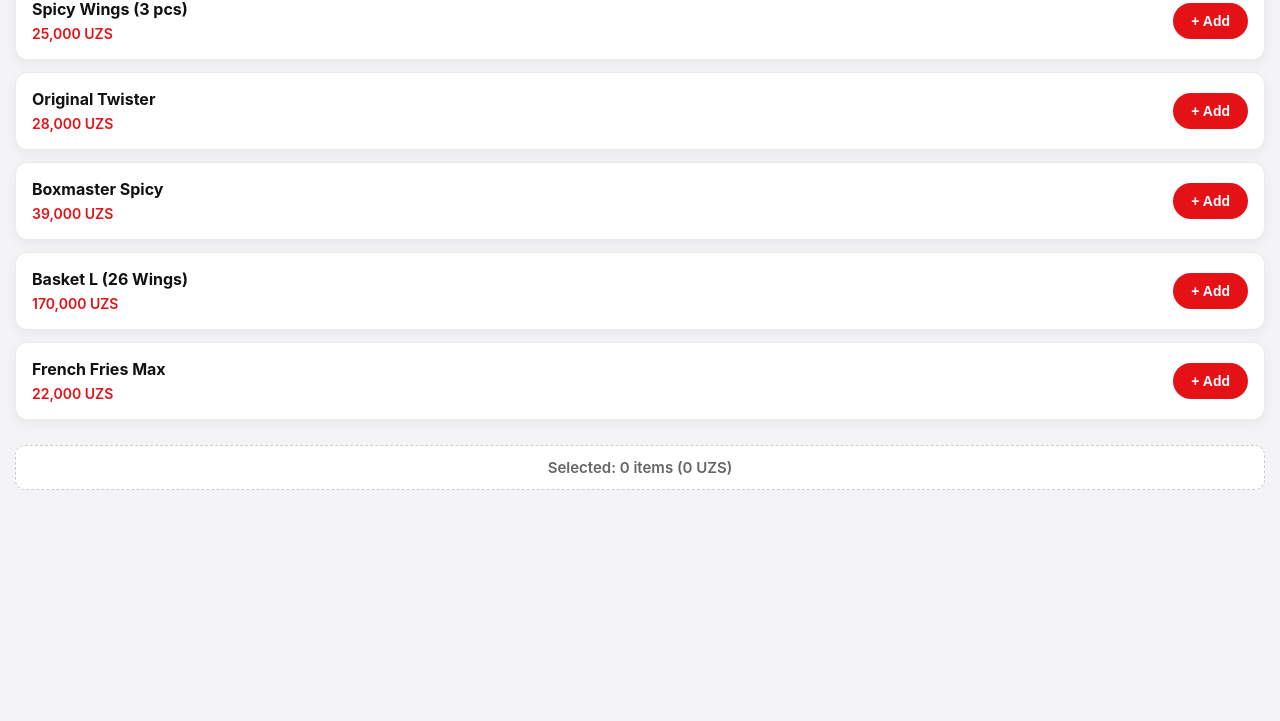
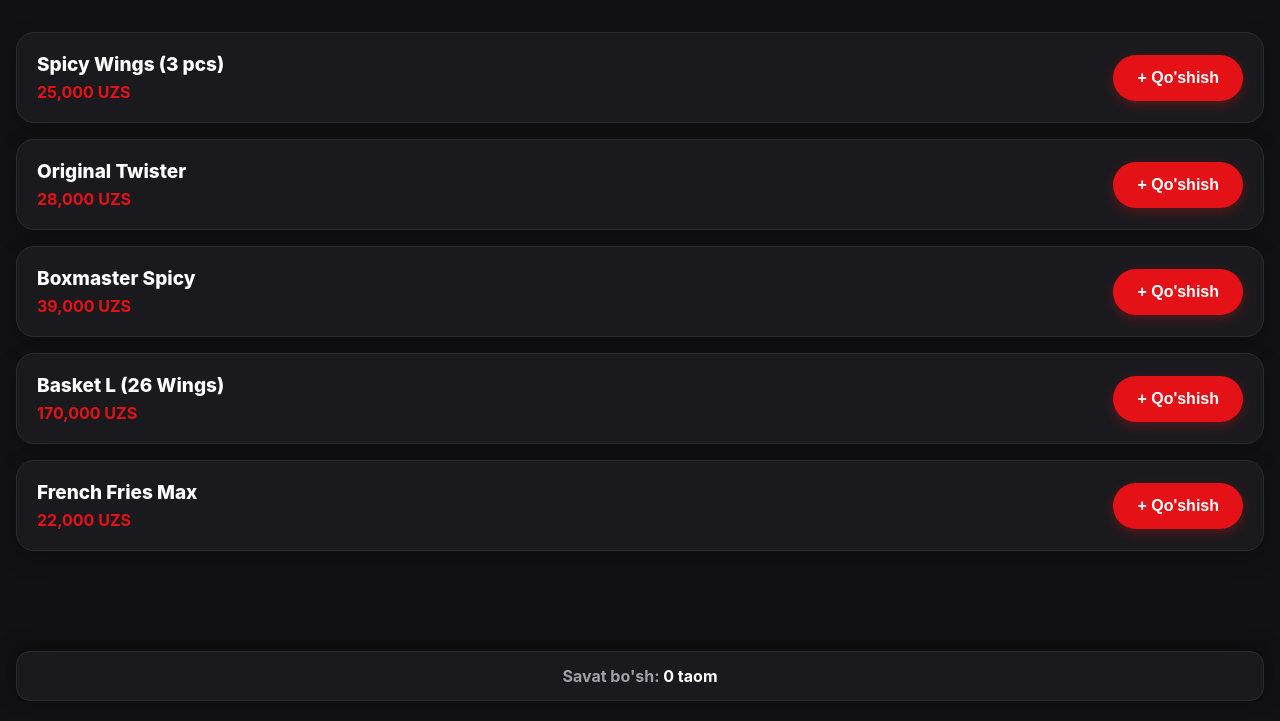
Before and after one commit to gik1315/kfc-gap-webapp, a plain HTML site: page index.html in a window 1280 px wide. Shown: the part 79-800 px from the top of the page. Drawn offline with Linux system fonts and the light colour scheme; a script that the page names is missing.

Commit message:
Update index.html

```diff
--- a/index.html
+++ b/index.html
@@ -5,84 +5,212 @@
     <meta name="viewport" content="width=device-width, initial-scale=1.0">
     <script src="https://telegram.org"></script>
     <style>
-        body { font-family: -apple-system, BlinkMacSystemFont, "Segoe UI", Roboto, Helvetica, Arial, sans-serif; background: #f4f4f6; margin: 0; padding: 15px; color: #222; }
-        .header { text-align: center; color: #e41216; font-size: 22px; font-weight: 800; margin-bottom: 20px; text-transform: uppercase; letter-spacing: 1px; }
-        .menu-item { background: #fff; padding: 16px; border-radius: 12px; margin-bottom: 12px; display: flex; justify-content: space-between; align-items: center; box-shadow: 0 4px 12px rgba(0,0,0,0.05); border: 1px solid #eaeaea; }
-        .item-info div { font-size: 16px; font-weight: 700; color: #111; margin-bottom: 4px; }
-        .item-info small { font-size: 14px; font-weight: 600; color: #e41216; }
-        .btn { background: #e41216; color: #fff; border: none; padding: 10px 18px; border-radius: 20px; font-size: 14px; font-weight: 700; cursor: pointer; transition: background 0.2s; }
-        .btn:active { background: #b30e11; }
-        .status { margin-top: 25px; text-align: center; font-size: 15px; font-weight: 600; color: #666; background: #fff; padding: 12px; border-radius: 10px; border: 1px dashed #ccc; }
+        :root {
+            --bg-color: #111113;
+            --card-bg: #1a1a1e;
+            --text-main: #ffffff;
+            --text-muted: #a0a0ab;
+            --kfc-red: #e41216;
+            --kfc-red-hover: #b30e11;
+        }
+
+        body {
+            font-family: -apple-system, BlinkMacSystemFont, "Segoe UI", Roboto, sans-serif;
+            background: var(--bg-color);
+            margin: 0;
+            padding: 16px;
+            color: var(--text-main);
+            -webkit-user-select: none;
+            user-select: none;
+        }
+
+        .brand-header {
+            text-align: center;
+            padding: 20px 0;
+            margin-bottom: 24px;
+        }
+
+        .brand-header h1 {
+            font-size: 26px;
+            font-weight: 900;
+            margin: 0;
+            color: var(--text-main);
+            text-transform: uppercase;
+            letter-spacing: 1.5px;
+        }
+
+        .brand-header span {
+            color: var(--kfc-red);
+        }
+
+        .menu-container {
+            display: flex;
+            flex-direction: column;
+            gap: 16px;
+            margin-bottom: 100px;
+        }
+
+        /* Enriched Visual Hierarchy & Giant Tap Targets */
+        .menu-card {
+            background: var(--card-bg);
+            padding: 20px;
+            border-radius: 18px;
+            display: flex;
+            justify-content: space-between;
+            align-items: center;
+            box-shadow: 0 8px 24px rgba(0,0,0,0.2);
+            border: 1px solid #2a2a30;
+            transition: transform 0.1s ease;
+        }
+
+        .menu-card:active {
+            transform: scale(0.98);
+        }
+
+        .item-details {
+            display: flex;
+            flex-direction: column;
+            gap: 6px;
+        }
+
+        .item-title {
+            font-size: 19px;
+            font-weight: 800;
+            color: var(--text-main);
+        }
+
+        .item-price {
+            font-size: 16px;
+            font-weight: 700;
+            color: var(--kfc-red);
+        }
+
+        .add-button {
+            background: var(--kfc-red);
+            color: #fff;
+            border: none;
+            padding: 14px 24px;
+            border-radius: 30px;
+            font-size: 16px;
+            font-weight: 800;
+            cursor: pointer;
+            box-shadow: 0 4px 12px rgba(228, 18, 22, 0.3);
+        }
+
+        .add-button:active {
+            background: var(--kfc-red-hover);
+        }
+
+        /* Fixed Elegant Bottom Status Bar */
+        .sticky-status {
+            position: fixed;
+            bottom: 0;
+            left: 0;
+            right: 0;
+            background: linear-gradient(to top, #111113 80%, rgba(17,17,19,0));
+            padding: 20px 16px;
+            text-align: center;
+        }
+
+        .status-pill {
+            background: var(--card-bg);
+            border: 1px solid #2a2a30;
+            padding: 14px;
+            border-radius: 14px;
+            font-size: 16px;
+            font-weight: 700;
+            color: var(--text-muted);
+            box-shadow: 0 -4px 20px rgba(0,0,0,0.4);
+        }
+
+        .status-pill strong {
+            color: var(--text-main);
+        }
     </style>
 </head>
 <body>
-    <div class="header">KFC Gap Menu</div>
 
-    <div id="menu">
-        <div class="menu-item">
-            <div class="item-info">
-                <div>Spicy Wings (3 pcs)</div>
-                <small>25,000 UZS</small>
+    <div class="brand-header">
+        <h1>KFC <span>GAP</span> MENU</h1>
+    </div>
+
+    <div class="menu-container" id="menu">
+        <!-- Giant, Beautiful Product Cards -->
+        <div class="menu-card">
+            <div class="item-details">
+                <div class="item-title">Spicy Wings (3 pcs)</div>
+                <div class="item-price">25,000 UZS</div>
             </div>
-            <button class="btn" onclick="addItem('Spicy Wings (3 pcs)', 25000)">+ Add</button>
+            <button class="add-button" onclick="registerItem('Spicy Wings (3 pcs)', 25000)">+ Qo'shish</button>
         </div>
-        <div class="menu-item">
-            <div class="item-info">
-                <div>Original Twister</div>
-                <small>28,000 UZS</small>
+
+        <div class="menu-card">
+            <div class="item-details">
+                <div class="item-title">Original Twister</div>
+                <div class="item-price">28,000 UZS</div>
             </div>
-            <button class="btn" onclick="addItem('Original Twister', 28000)">+ Add</button>
+            <button class="add-button" onclick="registerItem('Original Twister', 28000)">+ Qo'shish</button>
         </div>
-        <div class="menu-item">
-            <div class="item-info">
-                <div>Boxmaster Spicy</div>
-                <small>39,000 UZS</small>
+
+        <div class="menu-card">
+            <div class="item-details">
+                <div class="item-title">Boxmaster Spicy</div>
+                <div class="item-price">39,000 UZS</div>
             </div>
-            <button class="btn" onclick="addItem('Boxmaster Spicy', 39000)">+ Add</button>
+            <button class="add-button" onclick="registerItem('Boxmaster Spicy', 39000)">+ Qo'shish</button>
         </div>
-        <div class="menu-item">
-            <div class="item-info">
-                <div>Basket L (26 Wings)</div>
-                <small>170,000 UZS</small>
+
+        <div class="menu-card">
+            <div class="item-details">
+                <div class="item-title">Basket L (26 Wings)</div>
+                <div class="item-price">170,000 UZS</div>
             </div>
-            <button class="btn" onclick="addItem('Basket L (26 Wings)', 170000)">+ Add</button>
+            <button class="add-button" onclick="registerItem('Basket L (26 Wings)', 170000)">+ Qo'shish</button>
         </div>
-        <div class="menu-item">
-            <div class="item-info">
-                <div>French Fries Max</div>
-                <small>22,000 UZS</small>
+
+        <div class="menu-card">
+            <div class="item-details">
+                <div class="item-title">French Fries Max</div>
+                <div class="item-price">22,000 UZS</div>
             </div>
-            <button class="btn" onclick="addItem('French Fries Max', 22000)">+ Add</button>
+            <button class="add-button" onclick="registerItem('French Fries Max', 22000)">+ Qo'shish</button>
         </div>
     </div>
 
-    <div class="status" id="status">Selected: 0 items (0 UZS)</div>
+    <div class="sticky-status">
+        <div class="status-pill" id="status-display">Savat bo'sh: <strong>0 taom</strong></div>
+    </div>
 
     <script>
         const tg = window.Telegram.WebApp;
         tg.expand();
+
+        // Dynamic styling integration based on active framework rules
+        tg.ready();
 
         const urlParams = new URLSearchParams(window.location.search);
         const sessionId = urlParams.get('session_id');
 
         let cart = [];
 
-        function addItem(name, price) {
+        function registerItem(name, price) {
             cart.push({ name, price });
 
             const totalItems = cart.length;
             const totalPrice = cart.reduce((sum, item) => sum + item.price, 0);
 
-            document.getElementById('status').innerText = `Selected: ${totalItems} items (${totalPrice.toLocaleString()} UZS)`;
+            document.getElementById('status-display').innerHTML = `Tanlandi: <strong>${totalItems} taom</strong> (${totalPrice.toLocaleString()} UZS)`;
 
-            tg.MainButton.text = `Confirm Selection (${totalPrice.toLocaleString()} UZS)`;
+            tg.MainButton.text = `Savatni Tasdiqlash (${totalPrice.toLocaleString()} UZS)`;
+            tg.MainButton.textColor = "#ffffff";
+            tg.MainButton.color = "#e41216";
             tg.MainButton.show();
         }
 
         tg.onEvent('mainButtonClicked', function() {
             const payload = {
                 session_id: sessionId,
-                user: tg.initDataUnsafe.user?.first_name || "Guest",
+                user: tg.initDataUnsafe.user?.first_name || "Mexmon",
                 items: cart
             };
             tg.sendData(JSON.stringify(payload));
```
